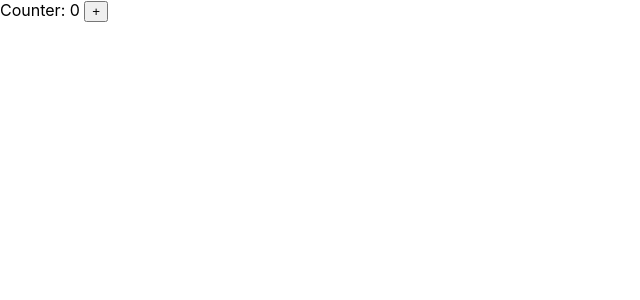
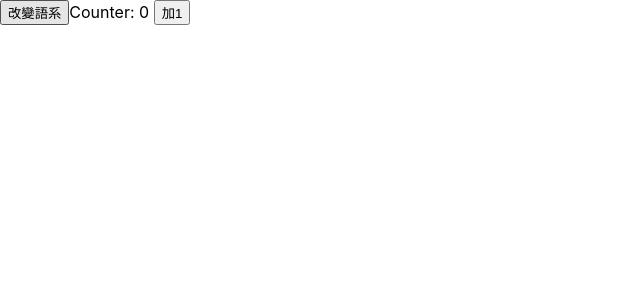
Before and after one commit to roy-tseng/rect-universal, a React (Create React App) app: page / in a window 1280 px wide. Shown: the top 300 px of the page, without its empty margins (0-640 px from the left). Built offline with nearby package versions, Linux system fonts and the light colour scheme.

Commit message:
add language pack: tw, us

```diff
--- a/src/components/Counter/Counter.jsx
+++ b/src/components/Counter/Counter.jsx
@@ -1,9 +1,12 @@
+import {useState} from 'react'
 import { useDispatch, useSelector } from 'react-redux'
+import langFactory, {SupportedLang} from '../../uiSettings/langFactory'
 import CounterActionGenerator from "../../store/actions/action.counter"
 
 const Counter = () => {
 
     const dispatch = useDispatch();
+    const [langPack, SetLangPack] = useState(langFactory());
 
     // throght reducer list to get needed state, Counter is reducer name
     //const counter = useSelector(state => state.Counter.value);
@@ -13,12 +16,17 @@ const Counter = () => {
         return state.Counter.value;
       }); // throght reducer list to get needed state, Counter is reducer name
 
+    function changeLang(){
+        SetLangPack(langFactory(SupportedLang.US));
+    }
 
-   return (
-        <>
-            <span>Counter: {counter} </span><button onClick={() => dispatch(CounterActionGenerator.Add(counter))}>+</button>
-        </>
-    )
+    return (
+            <>
+                <button onClick={() => changeLang()}>{langPack.General.TITLE_CHANGE_LANG}</button>
+                <span>Counter: {counter} </span>
+                <button onClick={() => dispatch(CounterActionGenerator.Add(counter))}>{langPack.Component_Counter.TITLE_Add_BUTTON}</button>
+            </>
+        )
 }
 
 export default Counter
--- a/src/uiSettings/langFactory.js
+++ b/src/uiSettings/langFactory.js
@@ -1,14 +1,22 @@
 import UI_TITLE_TW from "./langTW"
+import UI_TITLE_US from "./langUS"
 
-export var GlobalLang = 'tw';
+export const SupportedLang = {
+    US : 'us',
+    TW : 'tw'
+}
 
-const langFactory = () => {
+
+const langFactory = (GlobalLang='tw') => {
 
     var langPack = null;
 
     switch(GlobalLang){
-        case 'tw' :
+        case SupportedLang.TW :
             langPack = UI_TITLE_TW;
+            break;
+        case SupportedLang.US:
+            langPack = UI_TITLE_US;
             break;
         default:
             langPack = UI_TITLE_TW;
--- a/src/uiSettings/langTW.js
+++ b/src/uiSettings/langTW.js
@@ -2,6 +2,13 @@ const UI_TITLE_TW = {
     Component_Broadcast : {
         TITLE_SEND_BUTTON : "發送",
         TITLE_CLOSE_BUTTON : "關閉"
+    },
+    Component_Counter : {
+        TITLE_Add_BUTTON : "加1",
+        TITLE_Sub_BUTTON : "減1"
+    },
+    General:{
+        TITLE_CHANGE_LANG:"改變語系"
     }
 }
 
--- /dev/null
+++ b/src/uiSettings/langUS.js
@@ -0,0 +1,15 @@
+const UI_TITLE_US = {
+    Component_Broadcast : {
+        TITLE_SEND_BUTTON : "Send",
+        TITLE_CLOSE_BUTTON : "Close"
+    },
+    Component_Counter : {
+        TITLE_Add_BUTTON : "Increment",
+        TITLE_Sub_BUTTON : "Decrement"
+    },
+    General:{
+        TITLE_CHANGE_LANG:"Change Language"
+    }
+}
+
+export default UI_TITLE_US;
```
